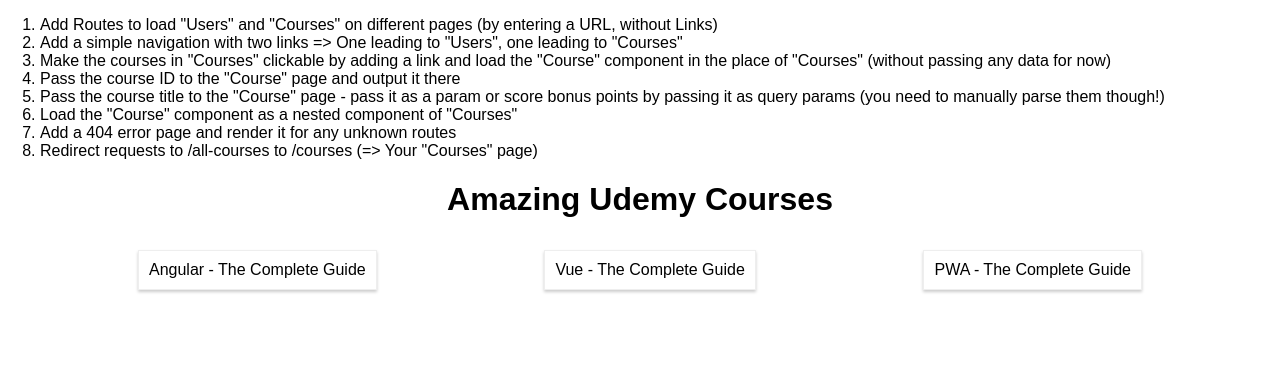
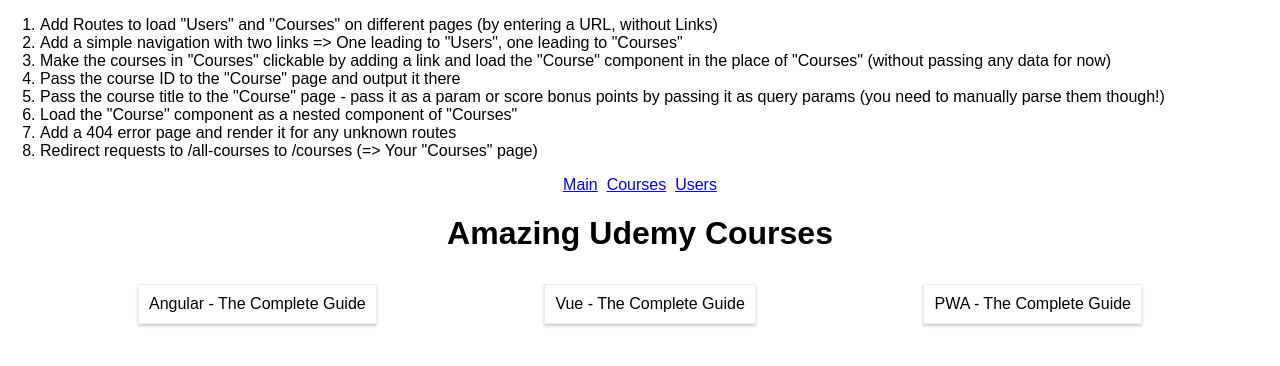
Before and after one commit to JulioAvalos/react-assignment-3, a React (Create React App) app: page /courses in a window 1280 px wide. Shown: the top 366 px of the page. Built offline with nearby package versions, Linux system fonts and the light colour scheme.

Commit message:
Adding a simple link to navigate between courses and users page making courses clickable to load course page without loading any data

```diff
--- a/src/App.js
+++ b/src/App.js
@@ -20,8 +20,16 @@
             <li>Add a 404 error page and render it for any unknown routes</li>
             <li>Redirect requests to /all-courses to /courses (=> Your "Courses" page)</li>
           </ol>
+
+          {/* navigation links */}
+          <NavLink to="/">Main</NavLink> &nbsp;
+          <NavLink to="/courses">Courses</NavLink> &nbsp;
+          <NavLink to="/users">Users</NavLink>
+
+          {/* routes to each component  */}
           <Route path="/courses" component={Courses}/>
           <Route path="/users" component={Users}/>
+
         </div>
       </BrowserRouter>
     );
--- a/src/containers/Course/Course.js
+++ b/src/containers/Course/Course.js
@@ -1,6 +1,17 @@
 import React, { Component } from 'react';
 
 class Course extends Component {
+
+    componentDidMount () {
+        console.log(this.props);
+    }
+
+    loadData () {
+        if(this.props.match.params.id) {
+
+        }
+    }
+
     render () {
         return (
             <div>
--- a/src/containers/Courses/Courses.js
+++ b/src/containers/Courses/Courses.js
@@ -1,4 +1,7 @@
 import React, { Component } from 'react';
+import { Route } from 'react-router-dom';
+
+import Course from '../Course/Course';
 
 import './Courses.css';
 
@@ -11,6 +14,10 @@
         ]
     }
 
+    courseSelectedHandle = (id) => {
+        this.props.history.push('/courses/' + id);
+    }
+
     render () {
         return (
             <div>
@@ -18,10 +25,11 @@
                 <section className="Courses">
                     {
                         this.state.courses.map( course => {
-                            return <article className="Course" key={course.id}>{course.title}</article>;
+                            return <article className="Course" key={course.id} onClick={() => this.courseSelectedHandle(course.id)}>{course.title}</article>;
                         } )
                     }
                 </section>
+                <Route path={this.props.match.url + '/:id'} exact component={Course} />
             </div>
         );
     }
```
